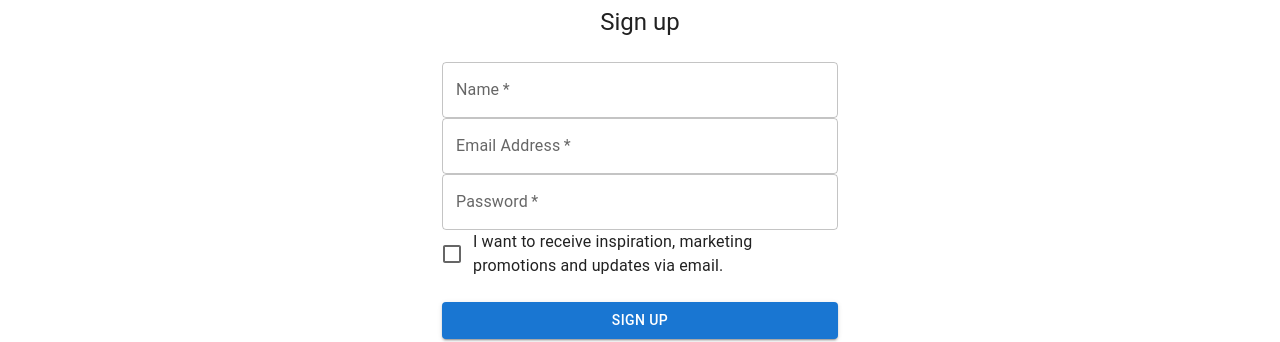
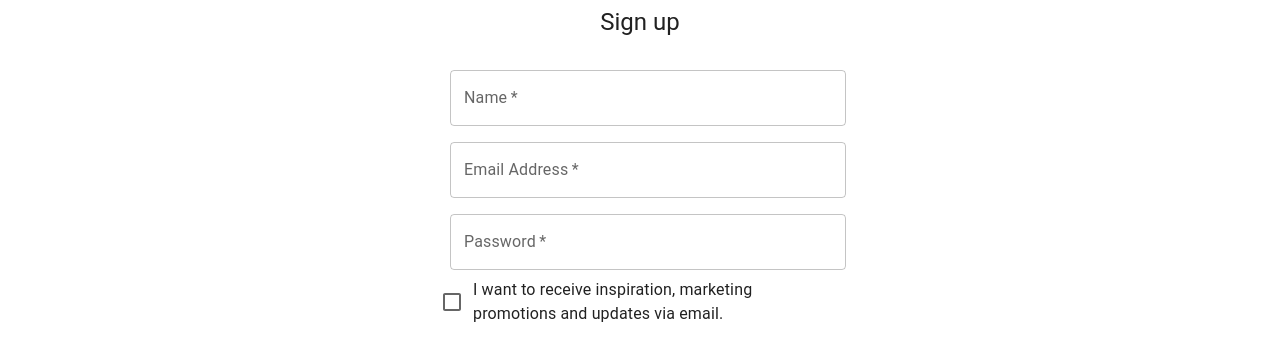
Before and after one commit to JSD-0723/frontend-final-2, a React (Create React App) app: page /frontend-final-2/signup in a window 1280 px wide. Shown: the part 186-528 px from the top of the page. Built offline with nearby package versions, Linux system fonts and the light colour scheme; no server answers; the HTML template or start-up script is replaced by a standard one; a web font is replaced by a local one.

Commit message:
registration complete

```diff
--- a/src/pages/Registration/Registration.jsx
+++ b/src/pages/Registration/Registration.jsx
@@ -37,18 +37,14 @@ function SignUp() {
         formData
       );
 
-      // Handle success (e.g., show a success message)
       console.log("Signup successful:", response.data);
 
-      // You can reset the form or navigate to another page after successful signup
-      // Resetting the form:
       setFormData({
         name: "",
         email: "",
         password: "",
       });
     } catch (error) {
-      // Handle error (e.g., show an error message)
       console.error("Signup failed:", error);
     }
   };
@@ -78,6 +74,7 @@ function SignUp() {
             sx={{ mt: 3 }}
           >
             <TextField
+              sx={{ m: 1 }}
               required
               fullWidth
               id="name"
@@ -89,6 +86,7 @@ function SignUp() {
               onChange={handleChange}
             />
             <TextField
+              sx={{ m: 1 }}
               required
               fullWidth
               id="email"
@@ -100,6 +98,7 @@ function SignUp() {
               onChange={handleChange}
             />
             <TextField
+              sx={{ m: 1 }}
               required
               fullWidth
               name="password"
```
